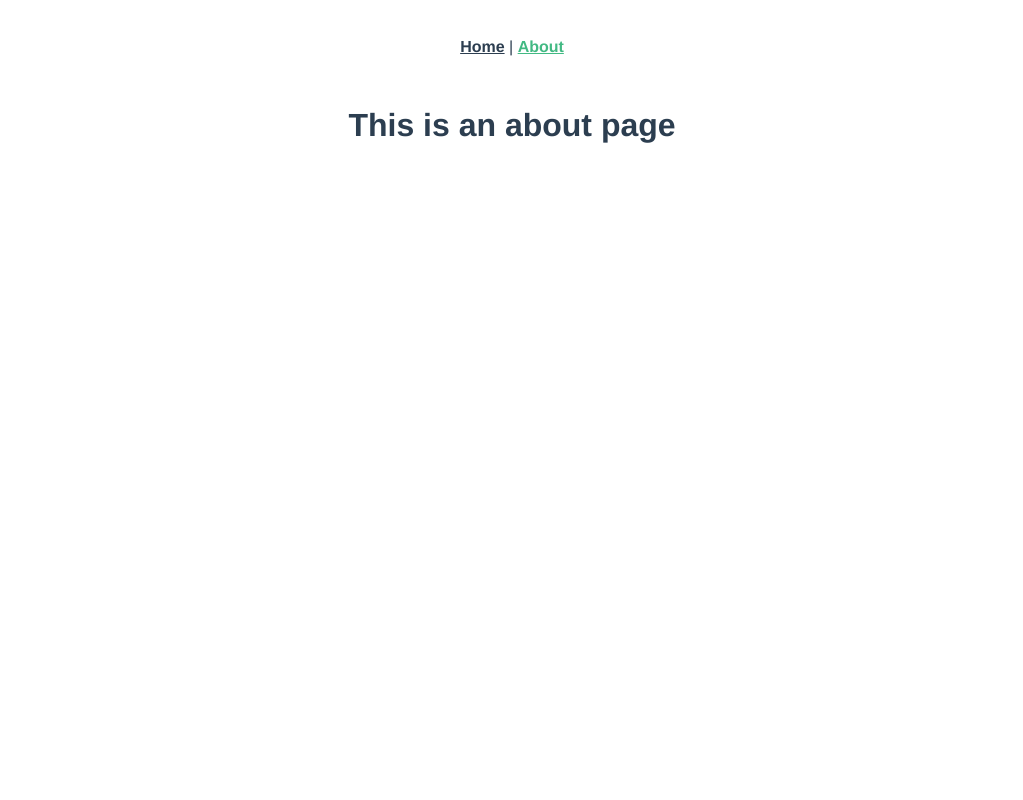
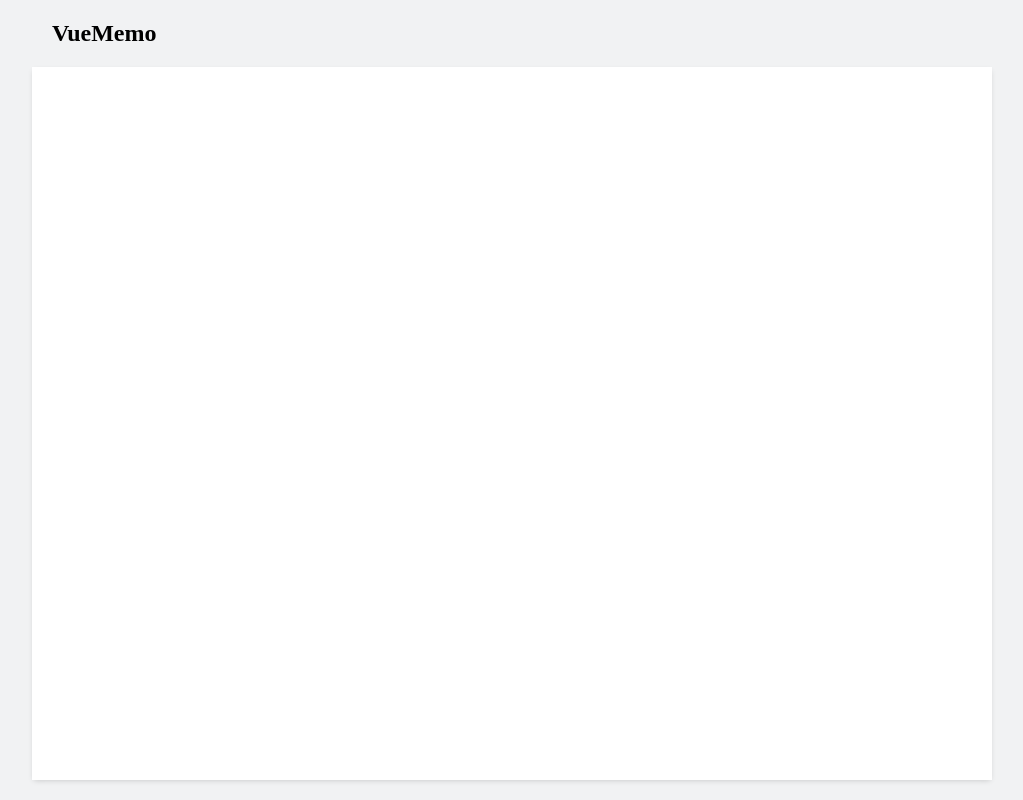
Before and after one commit to rikuba/vue-memo, a Vue app: page /about in a window 1280 px wide. Shown: the whole page, without its empty margins (128-1151 px from the left). Built offline with nearby package versions, Linux system fonts and the light colour scheme.

Commit message:
大まかなレイアウトを整備

```diff
--- a/src/App.vue
+++ b/src/App.vue
@@ -1,32 +1,49 @@
 <template>
   <div id="app">
-    <div id="nav">
-      <router-link to="/">Home</router-link> |
-      <router-link to="/about">About</router-link>
+    <h1><router-link to="/">VueMemo</router-link></h1>
+    <div class="container">
+      <router-view />
     </div>
-    <router-view/>
   </div>
 </template>
 
 <style>
-#app {
-  font-family: Avenir, Helvetica, Arial, sans-serif;
-  -webkit-font-smoothing: antialiased;
-  -moz-osx-font-smoothing: grayscale;
-  text-align: center;
-  color: #2c3e50;
+html,
+body {
+  height: 100%;
+  margin: 0;
+  padding: 0;
 }
 
-#nav {
-  padding: 30px;
+body {
+  background: #f1f2f3;
+}
+</style>
+
+<style scoped>
+#app {
+  display: flex;
+  flex-direction: column;
+  max-width: 60em;
+  height: 100%;
+  margin: auto;
 }
 
-#nav a {
-  font-weight: bold;
-  color: #2c3e50;
+h1 {
+  margin: 20px;
+  font-size: 150%;
 }
 
-#nav a.router-link-exact-active {
-  color: #42b983;
+h1 a {
+  color: inherit;
+  text-decoration: none;
+}
+
+.container {
+  flex: 1;
+  max-height: 60em;
+  margin-bottom: 20px;
+  background: #fff;
+  box-shadow: 0 2px 6px -2px rgba(0, 0, 0, 0.2);
 }
 </style>
--- a/src/components/HelloWorld.vue
+++ /dev/null
@@ -1,59 +0,0 @@
-<template>
-  <div class="hello">
-    <h1>{{ msg }}</h1>
-    <p>
-      For a guide and recipes on how to configure / customize this project,<br>
-      check out the
-      <a href="https://cli.vuejs.org" target="_blank" rel="noopener">vue-cli documentation</a>.
-    </p>
-    <h3>Installed CLI Plugins</h3>
-    <ul>
-      <li><a href="https://github.com/vuejs/vue-cli/tree/dev/packages/%40vue/cli-plugin-babel" target="_blank" rel="noopener">babel</a></li>
-      <li><a href="https://github.com/vuejs/vue-cli/tree/dev/packages/%40vue/cli-plugin-router" target="_blank" rel="noopener">router</a></li>
-      <li><a href="https://github.com/vuejs/vue-cli/tree/dev/packages/%40vue/cli-plugin-eslint" target="_blank" rel="noopener">eslint</a></li>
-    </ul>
-    <h3>Essential Links</h3>
-    <ul>
-      <li><a href="https://vuejs.org" target="_blank" rel="noopener">Core Docs</a></li>
-      <li><a href="https://forum.vuejs.org" target="_blank" rel="noopener">Forum</a></li>
-      <li><a href="https://chat.vuejs.org" target="_blank" rel="noopener">Community Chat</a></li>
-      <li><a href="https://twitter.com/vuejs" target="_blank" rel="noopener">Twitter</a></li>
-      <li><a href="https://news.vuejs.org" target="_blank" rel="noopener">News</a></li>
-    </ul>
-    <h3>Ecosystem</h3>
-    <ul>
-      <li><a href="https://router.vuejs.org" target="_blank" rel="noopener">vue-router</a></li>
-      <li><a href="https://vuex.vuejs.org" target="_blank" rel="noopener">vuex</a></li>
-      <li><a href="https://github.com/vuejs/vue-devtools#vue-devtools" target="_blank" rel="noopener">vue-devtools</a></li>
-      <li><a href="https://vue-loader.vuejs.org" target="_blank" rel="noopener">vue-loader</a></li>
-      <li><a href="https://github.com/vuejs/awesome-vue" target="_blank" rel="noopener">awesome-vue</a></li>
-    </ul>
-  </div>
-</template>
-
-<script>
-export default {
-  name: 'HelloWorld',
-  props: {
-    msg: String
-  }
-}
-</script>
-
-<!-- Add "scoped" attribute to limit CSS to this component only -->
-<style scoped>
-h3 {
-  margin: 40px 0 0;
-}
-ul {
-  list-style-type: none;
-  padding: 0;
-}
-li {
-  display: inline-block;
-  margin: 0 10px;
-}
-a {
-  color: #42b983;
-}
-</style>
--- a/src/router/index.js
+++ b/src/router/index.js
@@ -1,22 +1,18 @@
 import Vue from 'vue'
 import VueRouter from 'vue-router'
-import Home from '../views/Home.vue'
+import Memos from '../views/Memos.vue'
 
 Vue.use(VueRouter)
 
 const routes = [
   {
     path: '/',
-    name: 'Home',
-    component: Home
+    redirect: '/memos'
   },
   {
-    path: '/about',
-    name: 'About',
-    // route level code-splitting
-    // this generates a separate chunk (about.[hash].js) for this route
-    // which is lazy-loaded when the route is visited.
-    component: () => import(/* webpackChunkName: "about" */ '../views/About.vue')
+    path: '/memos',
+    name: 'Memos',
+    component: Memos
   }
 ]
 
--- a/src/views/About.vue
+++ /dev/null
@@ -1,5 +0,0 @@
-<template>
-  <div class="about">
-    <h1>This is an about page</h1>
-  </div>
-</template>
--- a/src/views/Home.vue
+++ /dev/null
@@ -1,18 +0,0 @@
-<template>
-  <div class="home">
-    <img alt="Vue logo" src="../assets/logo.png">
-    <HelloWorld msg="Welcome to Your Vue.js App"/>
-  </div>
-</template>
-
-<script>
-// @ is an alias to /src
-import HelloWorld from '@/components/HelloWorld.vue'
-
-export default {
-  name: 'Home',
-  components: {
-    HelloWorld
-  }
-}
-</script>
--- /dev/null
+++ b/src/views/Memos.vue
@@ -0,0 +1,10 @@
+<template>
+  <div class="memos">
+  </div>
+</template>
+
+<script>
+export default {
+  name: 'Memos'
+}
+</script>
```
Also changed, not shown: src/assets/logo.png (deleted).
